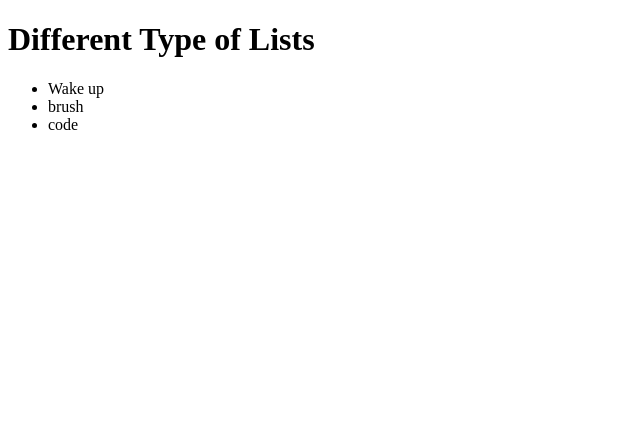
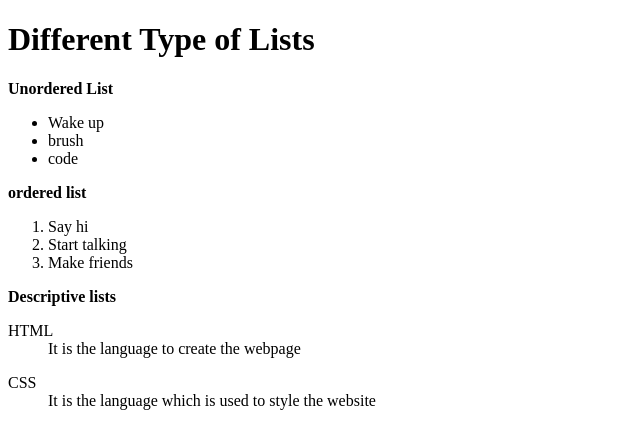
Before and after one commit to Raghavendrajonnala2007/html, a plain HTML site: page lists.html in a window 1280 px wide. Shown: the whole page, without its empty margins (0-640 px from the left). Drawn offline with Linux system fonts and the light colour scheme.

```diff
--- a/lists.html
+++ b/lists.html
@@ -1,17 +1,39 @@
 <!DOCTYPE html>
 <html lang="en">
+
 <head>
-        <meta charset = "UTF_8">
-        <meta name = "Author" content="Raghav">
-        <title>lists    </title>
+    <meta charset="UTF_8">
+    <meta name="Author" content="Raghav">
+    <title>lists </title>
 </head>
+
 <body>
     <h1>Different Type of Lists</h1>
+    <p><b>Unordered List</b></p>
     <ul>
         <li>Wake up</li>
         <li>brush</li>
         <li>code</li>
 
     </ul>
+    <p><b>ordered list</b></p>
+    <ol>
+        <li>
+            Say hi
+        </li>
+        <li>Start talking</li>
+        <li>Make friends</li>
+    </ol>
+    <p><b>Descriptive lists</b></p>
+    <dl>
+        <dt>HTML</dt>
+        <dd>It is the language to create the webpage</dd>
+    </dl>
+    <dl>
+        <dt>CSS</dt>
+        <dd>It is the language which is used to style the website </dd>
+    </dl>
+
 </body>
+
 </html>
```
Lines whose indentation alone changed are shown as unchanged.
